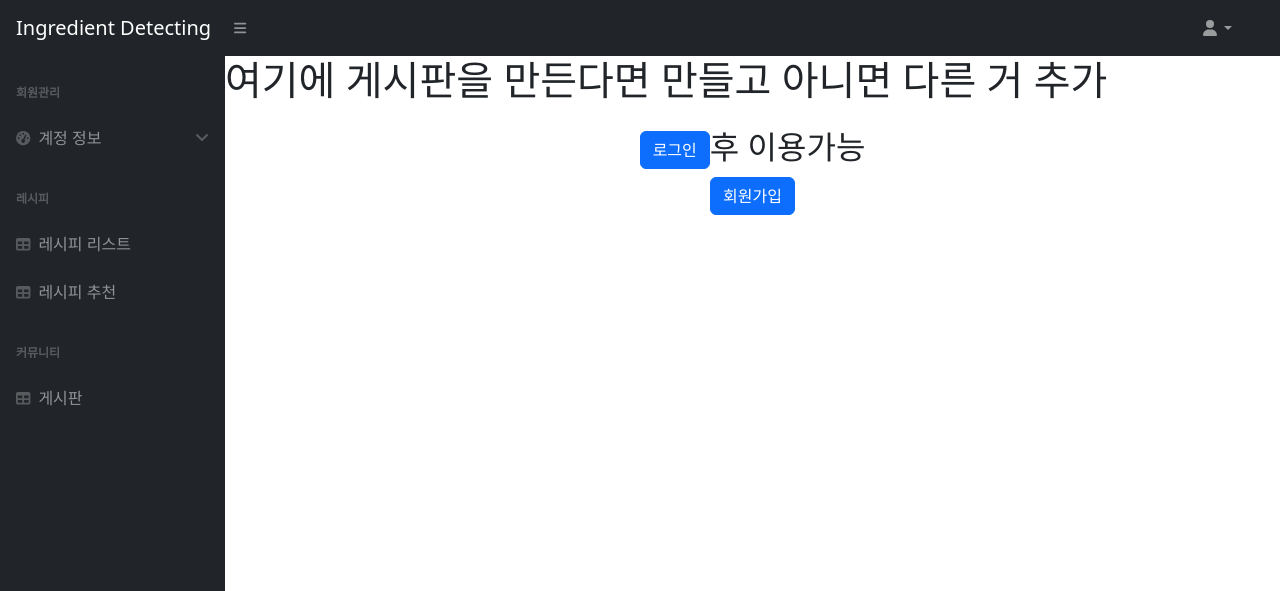
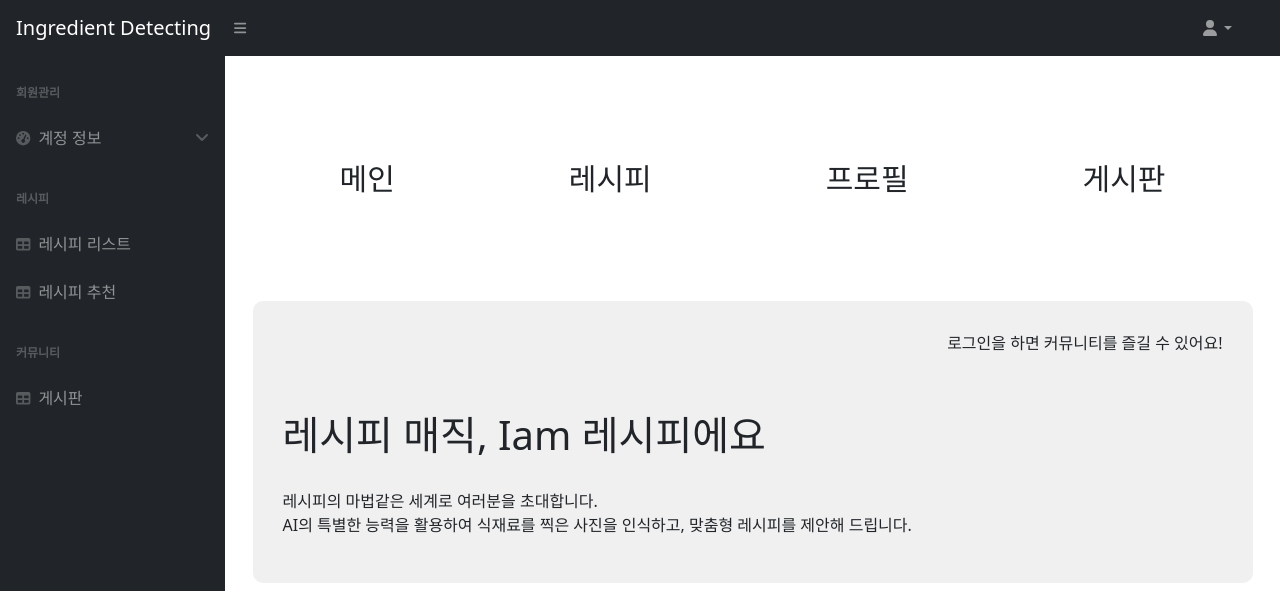
Before and after one commit to Kim-YongJae/final-project, a Django app: page / in a window 1280 px wide. Shown: the top 591 px of the page. Run offline with Django 4.2, Linux system fonts and the light colour scheme; data comes from the database, SQL or seed files in the repository; both versions use the stored data as it was after the commit; some libraries are stand-ins or nearby versions.

Commit message:
edit index

```diff
--- a/Ingredient_Detecting/settings.py
+++ b/Ingredient_Detecting/settings.py
@@ -128,3 +128,5 @@ STATICFILES_DIRS = [os.path.join(BASE_DIR, 'static')]
 # https://docs.djangoproject.com/en/4.2/ref/settings/#default-auto-field
 
 DEFAULT_AUTO_FIELD = 'django.db.models.BigAutoField'
+
+YOUTUBE_API_KEY = 'AIzaSyAA7m6rPzwdCKDZdCj9QFp8nTD6H-2OXCc'
--- /dev/null
+++ b/static/css/index_style.css
@@ -0,0 +1,315 @@
+@charset "UTF-8";
+*{
+    margin: 0;
+    padding: 0;
+}
+
+ul,li{
+    list-style: none;
+}
+
+a{
+    text-decoration: none;
+    color: inherit;
+}
+
+.board_wrap{
+    width: 1000px;
+    margin: 100px auto;
+}
+
+.board_title{
+    margin-bottom: 30px;
+}
+
+.board_title strong{
+    font-size: 30px;
+}
+
+.board_title p{
+    margin-top: 5px;
+    font-size: 14px;
+}
+
+.bt_wrap2{
+    margin-top: 30px;
+    text-align: center;
+    font-size: 0px;
+}
+
+.bt_wrap2 a{
+    display: inline-block;
+    min-width: 80px;
+    margin-left: 10px;
+    padding: 10px;
+    border: 1px solid #000;
+    border-radius: 2px;
+    font-size: 14px;
+    transition: background-color 0.3s ease, color 0.3s ease;
+}
+
+.bt_wrap2 a:first-child{
+    margin-left: 0;
+}
+
+.bt_wrap2 a.on{
+    background: #000;
+    color: #fff;
+}
+
+.bt_wrap2 a:hover{
+    background-color: black;
+    color: white;
+}
+
+.board_list{
+    width: 100%;
+    border-top: 2px solid #000;
+}
+
+.board_list > div{
+    border-bottom: 1px solid #ddd;
+    font-size: 0;
+}
+
+.board_list > div.top{
+    border-bottom: 1px solid #999;
+}
+
+.board_list > div:last-child{
+    border-bottom: 1px solid #000;
+}
+
+.board_list > div > div{
+    display: inline-block;
+    padding: 15px 0;
+    text-align: center;
+    font-size: 14px;
+}
+
+.board_list > div.top > div{
+    font-weight: 600;
+}
+
+.board_list .num{
+    width: 10%;
+    vertical-align: middle;
+}
+
+.board_list .title{
+    width: 60%;
+    text-align: left;
+    vertical-align: middle;
+}
+
+.board_list .top .title{
+    text-align: center;
+}
+
+.board_list .writer{
+    width: 10%;
+    vertical-align: middle;
+}
+
+.board_list .date{
+    width: 10%;
+    vertical-align: middle;
+}
+
+.board_list .count{
+    width: 10%;
+    vertical-align: middle;
+}
+
+.board_page{
+    margin-top: 30px;
+    text-align: center;
+    font-size: 0;
+}
+
+.board_page a{
+    display: inline-block;
+    width: 32px;
+    height: 32px;
+    box-sizing: border-box;
+    vertical-align: middle;
+    border: 1px solid #ddd;
+    border-left: 0;
+    line-height: 100%;
+}
+
+.board_page a.bt{
+    padding-top: 7.5px;
+    font-size: 12px;
+    letter-spacing: -1px;
+}
+
+.board_page a.num{
+    padding-top: 6.5px;
+    font-size: 14px;
+}
+
+.board_page a.num.on{
+    border-color: #000;
+    background: #000;
+    color: #fff;
+}
+
+.board_page a:first-child {
+    border-left: 1px solid #ddd;
+}
+
+.nav_bar{
+    width: 100%;
+    margin-bottom: 100px;
+}
+
+.nav > li ul{
+    display: none;
+    position: absolute;
+    padding: 0;
+    font-size: 15px;
+    font-weight: 0;
+}
+
+.nav > li:hover ul{
+    display: block;
+    position: absolute;
+}
+.nav {
+    display: flex;
+    justify-content: space-around;
+    list-style: none;
+    padding: 0;
+}
+
+.nav > li {
+    display: inline-block;
+    margin: 0;
+    font-size: 30px;
+    font-weight: 550;
+}
+
+.nav > li:last-child {
+    margin-right: 0; /* 마지막 아이템의 간격 제거 */
+}
+
+.banner {
+    /* 이전 CSS 속성들 유지 */
+    /*background-image: url('/static/assets/img/ingredients2.jpg');*/
+    background-color: #f0f0f0;
+    background-size: cover;
+    border-radius: 10px;
+    display: flex;
+    flex-direction: column;
+    padding-top: 30px; /* 상단 여백을 조절하세요 */
+    padding-bottom: 30px; /* 하단 여백을 조절하세요 */
+    margin-bottom: 10px;
+}
+
+.jumbotron {
+    margin-bottom: 20px; /* jumbotron과 introduction-section 사이의 간격을 조절하세요 */
+    text-align: right;
+    margin-right: 30px;
+}
+
+.introduction-section {
+    margin-top: 20px; /* introduction-section과 상단 여백 사이의 간격을 조절하세요 */
+    text-align: left;
+    margin-left: 30px;
+}
+
+.introduction-section h1{
+    margin-bottom: 30px;
+}
+
+.img-container {
+    display: flex;
+    flex-wrap: nowrap; /* 줄 바꿈 없이 요소들을 가로로 나열 */
+    overflow-x: auto; /* 요소들이 넘칠 경우 가로 스크롤 생성 */
+    gap: 10px; /* 요소들 간의 간격 설정 */
+}
+
+.video {
+    flex: 0 0 auto; /* 요소들의 크기를 자동으로 조정하지 않고 고정 크기 유지 */
+    width: 300px; /* 각각의 요소 너비를 조정할 수 있습니다. 필요에 따라 변경하세요 */
+}
+
+/* 추가적인 스타일링은 필요에 따라 적용하세요 */
+.video iframe {
+    width: 100%;
+}
+
+.card {
+    margin-bottom: 10px; /* 카드 사이 간격 조절 */
+    width: 14.5rem; /* 카드 폭 조절 */
+    background-color: #fff; /* 카드 배경을 흰색으로 설정 */
+    color: #000; /* 텍스트 색상을 검은색으로 설정 */
+    border: 1px solid #000; /* 테두리를 검은색으로 설정 */
+}
+
+.card:hover {
+    border-color: #555; /* 호버 시 테두리 색상 변경 */
+}
+
+/*
+.jumbotron {
+    background-image: url('{% static "assets/img/ingredients.jpg" %}');
+    background-size: cover;
+    background-position: center;
+    color: #fff;
+    text-align: right;
+    padding: 10px;
+    margin-bottom: 30px;
+}
+
+.welcome-message {
+    font-size: 24px;
+    margin-bottom: 10px;
+}
+
+.introduction-section {
+    background-image: url('{% static "assets/img/intro-bg1.jpg" %}');
+    background-size: cover;
+    background-position: center;
+    color: #fff;
+    text-align: left;
+    padding: 50px;
+    margin-bottom: 30px;
+}
+
+.introduction-section h1 {
+    margin-bottom: 20px;
+    font-size: 36px;
+    color: #fffacd;
+}
+
+.introduction-section p {
+    font-size: 18px;
+    line-height: 1.6;
+    text-align: left;
+    color: #FFFFFF;
+    text-shadow: 1px 1px 2px rgba(0, 0, 0, 0.5);
+}
+
+.recipe-section {
+    margin-bottom: 30px;
+}
+
+.img-container {
+    display: flex;
+    justify-content: space-between;
+    margin: 0 -10px;
+}
+
+.video {
+    flex: 1;
+    margin: 0 10px;
+}
+
+.video iframe {
+    width: 100%;
+    height: 100%;
+    object-fit: cover;
+}
+*/
--- a/users/templates/users/index.html
+++ b/users/templates/users/index.html
@@ -1,34 +1,64 @@
 {% extends 'base.html' %}
+
+{% load static %}
 {% block content %}
-{% load static %}
-
-<style>
-    .banner {
-      width: 100%;
-      height: 470px;
-      overflow: hidden;
-      position: relative;
-    }
-
-    #bannerImage {
-      width: 100%;
-      height: 100%;
-      object-fit: cover;
-      position: absolute;
-      opacity: 0;
-      transition: opacity 1s ease-in-out;
-    }
-</style>
-
-<h1>여기에 게시판을 만든다면 만들고 아니면 다른 거 추가</h1>
-<div class="text-center mt-4">
-    {% if user.is_authenticated %}
-    <h2>환영합니다, {{ user.username }}님! 로그인 되었습니다.</h2>
-    <a href="{% url 'logout' %}" class="btn btn-danger">Logout</a>
-    {% else %}
-    <h2><a href="{% url 'login' %}" class="btn btn-primary">로그인</a>후 이용가능</h2>
-    <a href="{% url 'register' %}" class="btn btn-primary">회원가입</a>
-
-    {% endif %}
-
+    <link href="{% static 'css/index_style.css' %}" rel="stylesheet"/>
+    <div class="board_wrap">
+        <div class="nav_bar">
+            <ul class="nav">
+                <li>
+                    <a href="{% url 'index' %}">메인</a>
+                </li>
+                <li>
+                    <a href="{% url 'detect_ingredients' %}">레시피</a>
+                    <ul>
+                        <li><a href="{% url 'detect_ingredients' %}">레시피 추천</a></li>
+                        <li><a href="{% url 'recipe_list' %}">레시피 리스트</a></li>
+                    </ul>
+                </li>
+                <li>
+                    <a href="{% url 'index' %}">프로필</a>
+                </li>
+                <li>
+                    <a href="{% url 'post_list' %}">게시판</a>
+                </li>
+            </ul>
+        </div>
+        <div class="banner">
+            <div class="jumbotron">
+                <p class="welcome-message">
+                    {% if user.is_authenticated %}
+                        안녕하세요, {{ user.username }}님!
+                    {% else %}
+                        로그인을 하면 커뮤니티를 즐길 수 있어요!
+                    {% endif %}
+                </p>
+            </div>
+            <div class="introduction-section">
+                <h1>레시피 매직, Iam 레시피에요</h1>
+                <p>
+                    레시피의 마법같은 세계로 여러분을 초대합니다. <br>
+                    AI의 특별한 능력을 활용하여 식재료를 찍은 사진을 인식하고, 맞춤형 레시피를 제안해 드립니다.
+                </p>
+            </div>
+        </div>
+        <div class="recipe-section text-center">
+            <div class="row row-cols-4">
+                {% for recipe in recipes %}
+                    <div class="col mb-4">
+                        <div class="card">
+                            <img src="{{ recipe.food_photo.url }}" class="card-img-top" alt="{{ recipe.food_name }}">
+                            <div class="card-body">
+                                <h5 class="card-title">{{ recipe.food_name }}</h5>
+                                <p class="card-text"></p>
+                                <div class=bt_wrap2>
+                                    <a href="{% url 'recipe_detail' recipe.id %}" class="button">자세히 보기</a>
+                                </div>
+                            </div>
+                        </div>
+                    </div>
+                {% endfor %}
+            </div>
+        </div>
+    </div>
 {% endblock content %}
--- a/users/urls.py
+++ b/users/urls.py
@@ -23,7 +23,7 @@ from django.conf.urls.static import static
 
 
 urlpatterns = [
-    path("", views.index, name="index"),
+    path("", views.recipe_random_list, name="index"),
     path('search_id/', views.search_id, name='search_id'),
     path('find_password/', views.find_password, name='find_password'), # 20231128 변경
     #path('find_password/', views.reset_password, name='find_password'), #20231124 변경
--- a/users/views.py
+++ b/users/views.py
@@ -10,8 +10,12 @@ from django.contrib.auth.password_validation import validate_password
 from django.http import HttpResponse
 from django.shortcuts import render, redirect
 from services.models import Post # 20231129 메인화면에 게시글 보이게하려고
-
-
+from recipes.models import Recipe
+import random
+from googleapiclient.discovery import build
+from django.conf import settings
+from django.core.cache import cache
+from datetime import datetime, timedelta
 
 # 회원정보 변경
 def profile_edit_view(request):
@@ -277,10 +281,6 @@ def check_user(request):
 #                 messages.error(request, f"해당 아이디 또는 이메일로 된 사용자가 없습니다!")
 #     return render(request, 'users/find_password.html', {'form': form, 'password_changed': False})
 
-
-def index(request):
-    return render(request, 'users/index.html')
-
 def Information_Modification(request):
     return render(request, 'users/Information_Modification.html')
 
@@ -384,3 +384,13 @@ from django.urls import reverse
 #         return redirect('Information_Modification')
 #     # POST 요청이 아닐 경우 다른 처리
 #     # ...
+
+def recipe_random_list(request):
+    # 랜덤으로 5개의 레시피 가져오기
+    recipes = Recipe.objects.order_by('?')[:4]  # '?'를 사용하여 무작위로 가져옵니다.
+
+    context = {
+        'recipes': recipes
+    }
+
+    return render(request, 'users/index.html', context)
```
Also changed, not shown: recipes/views.py (+10 -0 lines), templates/base.html (+0 -11 lines), db.sqlite3, static/sub02_1_img03.jpg (deleted).
